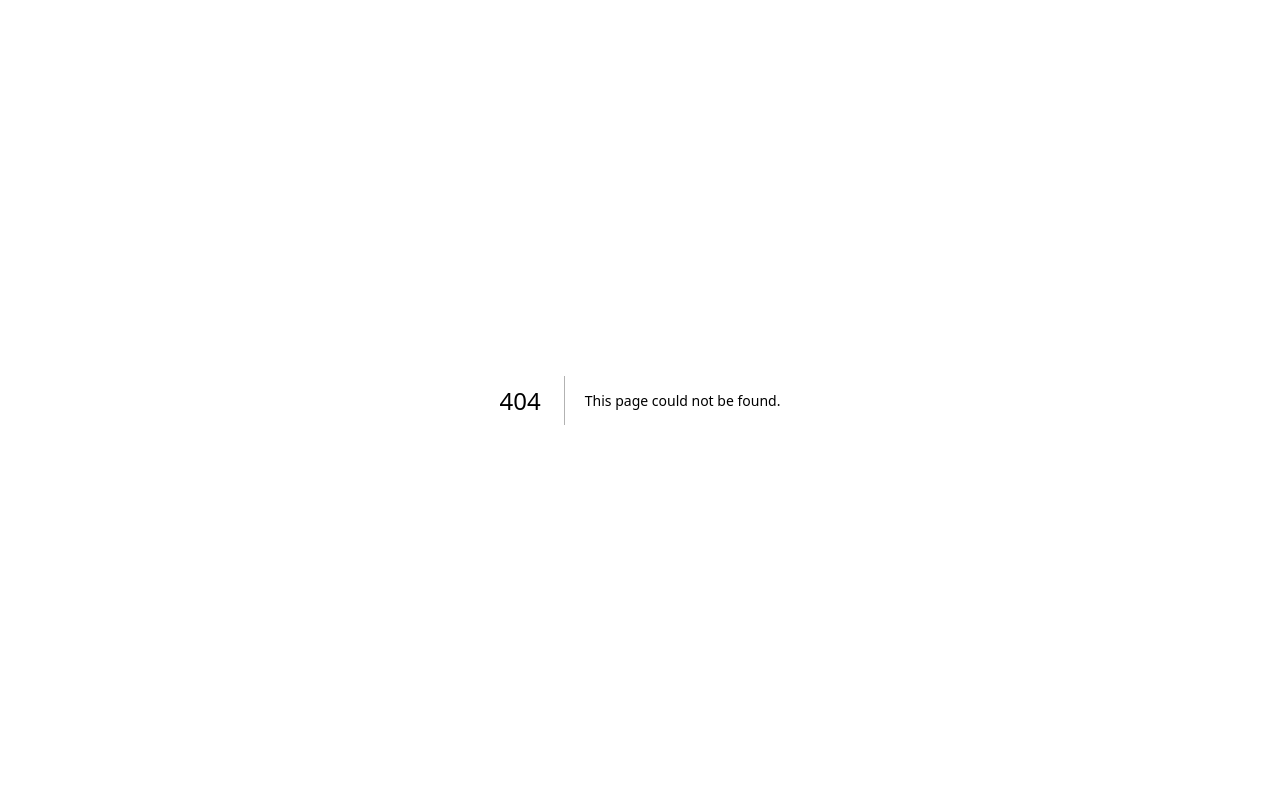
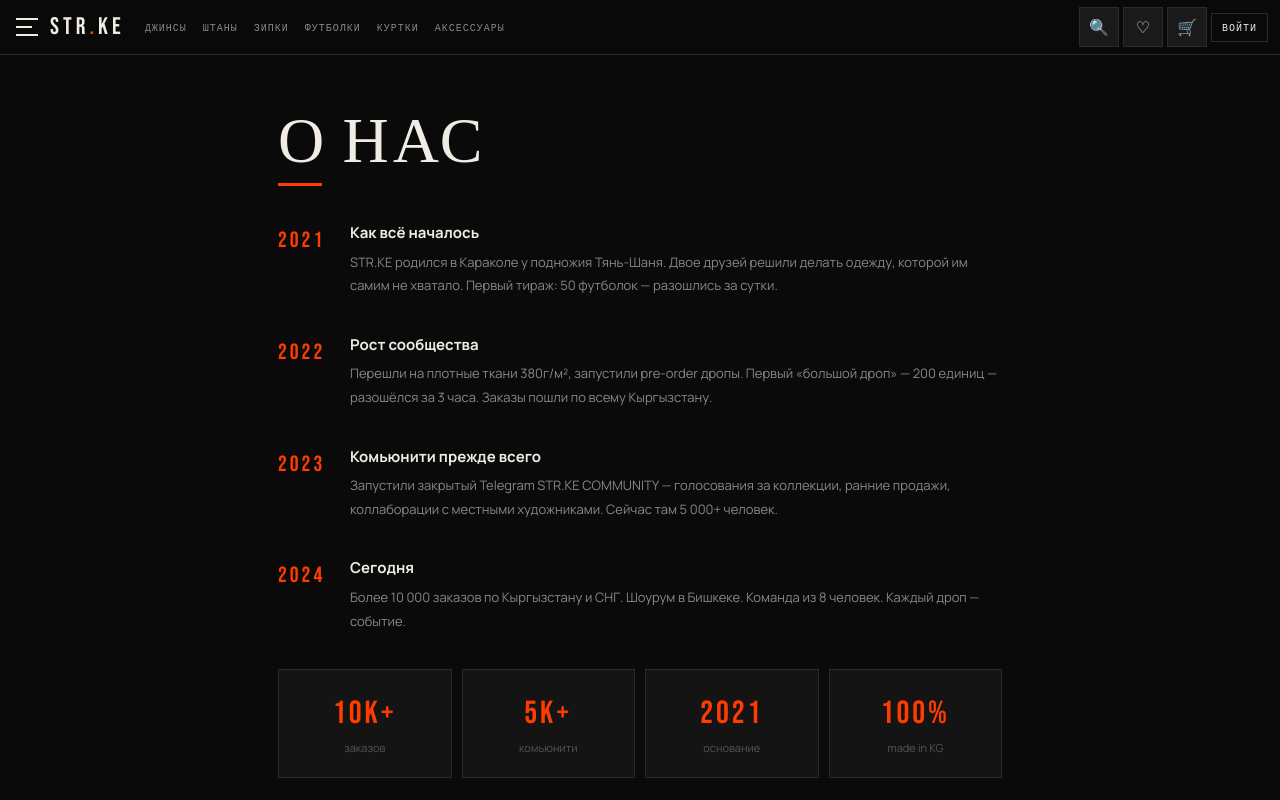
Before and after one commit to Abai0203/streetwear, a Next.js app: page /about in a window 1280 px wide. Before the commit this address had no page. Shown: the top 800 px of the page. Built offline with nearby package versions, Linux system fonts and the light colour scheme.

Commit message:
add frontend about

```diff
--- /dev/null
+++ b/src/app/(frontend)/about/page.tsx
@@ -0,0 +1,57 @@
+'use client'
+const HISTORY = [
+  {
+    year: '2021',
+    title: 'Как всё началось',
+    text: 'STR.KE родился в Караколе у подножия Тянь-Шаня. Двое друзей решили делать одежду, которой им самим не хватало. Первый тираж: 50 футболок — разошлись за сутки.',
+  },
+  {
+    year: '2022',
+    title: 'Рост сообщества',
+    text: 'Перешли на плотные ткани 380г/м², запустили pre-order дропы. Первый «большой дроп» — 200 единиц — разошёлся за 3 часа. Заказы пошли по всему Кыргызстану.',
+  },
+  {
+    year: '2023',
+    title: 'Комьюнити прежде всего',
+    text: 'Запустили закрытый Telegram STR.KE COMMUNITY — голосования за коллекции, ранние продажи, коллаборации с местными художниками. Сейчас там 5 000+ человек.',
+  },
+  {
+    year: '2024',
+    title: 'Сегодня',
+    text: 'Более 10 000 заказов по Кыргызстану и СНГ. Шоурум в Бишкеке. Команда из 8 человек. Каждый дроп — событие.',
+  },
+]
+export default function AboutPage() {
+  return (
+    <div className="max-w-[820px] mx-auto sp">
+      <h1 className="sec-ttl mb-2">О НАС</h1>
+      <div className="w-11 h-[3px] bg-acc mb-9" />
+      {HISTORY.map((s, i) => (
+        <div
+          key={i}
+          className="grid gap-4 mb-9 animate-fade-up"
+          style={{ gridTemplateColumns: '56px 1fr', animationDelay: `${i * 0.09}s` }}
+        >
+          <div className="font-bebas text-[22px] tracking-[3px] text-acc pt-0.5">{s.year}</div>
+          <div>
+            <h3 className="text-[15px] font-bold mb-1.5">{s.title}</h3>
+            <p className="text-[13px] text-t2 leading-[1.82]">{s.text}</p>
+          </div>
+        </div>
+      ))}
+      <div className="grid grid-cols-2 sm:grid-cols-4 gap-2.5">
+        {[
+          ['10K+', 'заказов'],
+          ['5K+', 'комьюнити'],
+          ['2021', 'основание'],
+          ['100%', 'made in KG'],
+        ].map(([n, l]) => (
+          <div key={n} className="bg-card border border-brd p-5 text-center">
+            <div className="font-bebas text-[32px] tracking-[3px] text-acc">{n}</div>
+            <div className="text-[11px] text-t3 mt-0.5">{l}</div>
+          </div>
+        ))}
+      </div>
+    </div>
+  )
+}
```
